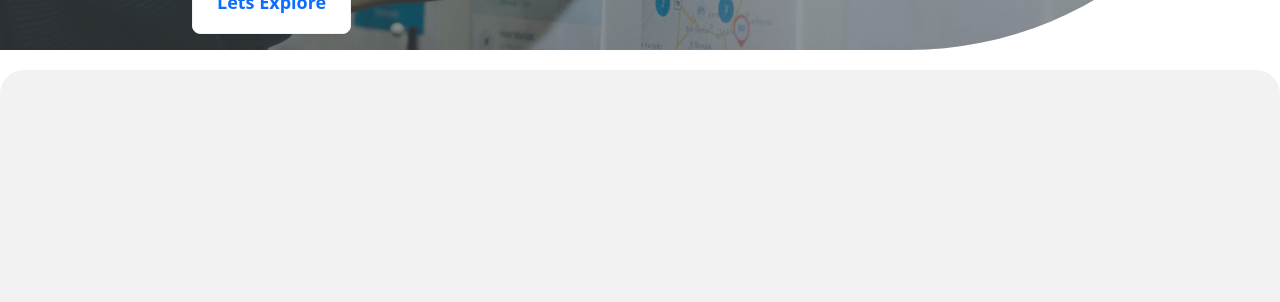
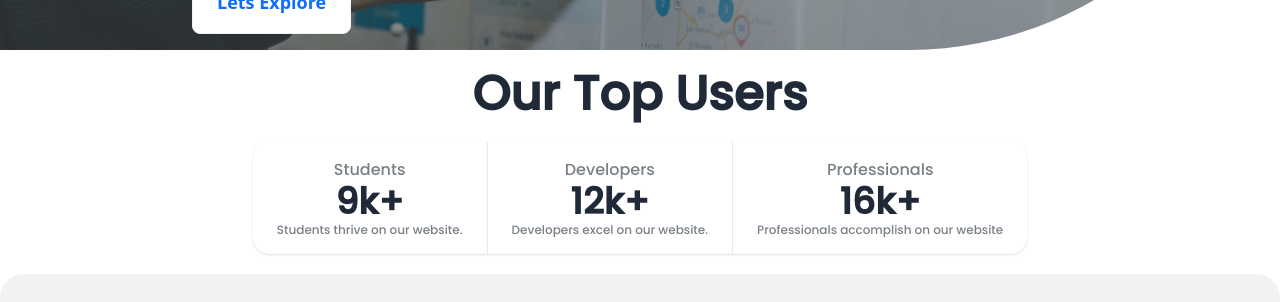
Before and after one commit to ayon121/TaskManager_Website_React, a React (Vite) app: page / in a window 1280 px wide. Shown: the part 386-688 px from the top of the page. Built offline with nearby package versions, Linux system fonts and the light colour scheme.

Commit message:
whom us added

```diff
--- a/src/Components/Pages/Home/Home.jsx
+++ b/src/Components/Pages/Home/Home.jsx
@@ -1,5 +1,6 @@
 import Navbar from "../../Shared/Navbar";
 import Banner from "./Banner/Banner";
+import WhomUse from "./WhomUse/WhomUse";
 import WhyTaskPulse from "./WhyTaskPulse/WhyTaskPulse";
 
 
@@ -8,6 +9,7 @@ const Home = () => {
         <div>
             <Navbar></Navbar>
             <Banner></Banner>
+            <WhomUse></WhomUse>
             <WhyTaskPulse></WhyTaskPulse>
         </div>
     );
--- /dev/null
+++ b/src/Components/Pages/Home/WhomUse/WhomUse.jsx
@@ -0,0 +1,35 @@
+
+
+const WhomUse = () => {
+    return (
+        <div className="font-poppins">
+            <div>
+                <h1 className="text-2xl md:text-4xl lg:text-5xl font-extrabold text-center">Our Top Users</h1>
+            </div>
+            <div className="max-w-5xl mx-auto text-center px-2 mt-6 mb-5">
+                <div className="stats stats-vertical md:stats-horizontal shadow ">
+
+                    <div className="stat">
+                        <div className="stat-title">Students</div>
+                        <div className="stat-value">9k+</div>
+                        <div className="stat-desc">Students thrive on our website.</div>
+                    </div>
+                    <div className="stat">
+                        <div className="stat-title">Developers</div>
+                        <div className="stat-value">12k+</div>
+                        <div className="stat-desc">Developers excel on our website.</div>
+                    </div>
+
+                    <div className="stat">
+                        <div className="stat-title">Professionals</div>
+                        <div className="stat-value">16k+</div>
+                        <div className="stat-desc">Professionals accomplish on our website</div>
+                    </div>
+
+                </div>
+            </div>
+        </div>
+    );
+};
+
+export default WhomUse;
```
